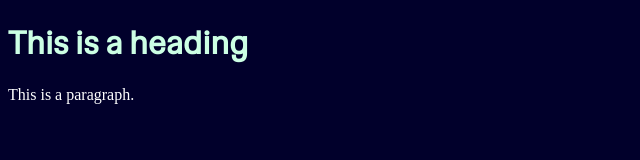
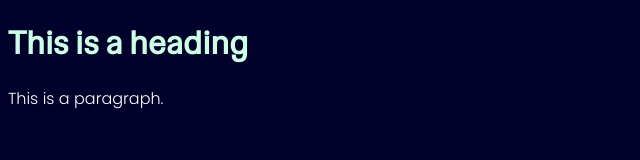
Before and after one commit to Dream-Team-NFL03/cybersecurityNFL03, a plain HTML site: page index.html in a window 1280 px wide. Shown: the full height of the page, 0-640 px from the left. Drawn offline with Linux system fonts and the light colour scheme.

Commit message:
Update fonts-and-things.css

```diff
--- a/fonts-and-things.css
+++ b/fonts-and-things.css
@@ -14,5 +14,6 @@ h1, h2, h3, h4, h5, h6 {
   color: rgb(204, 255, 228);
 }
 p {
+   font-family: Poppins-Light;
    color: white;
 }
```
